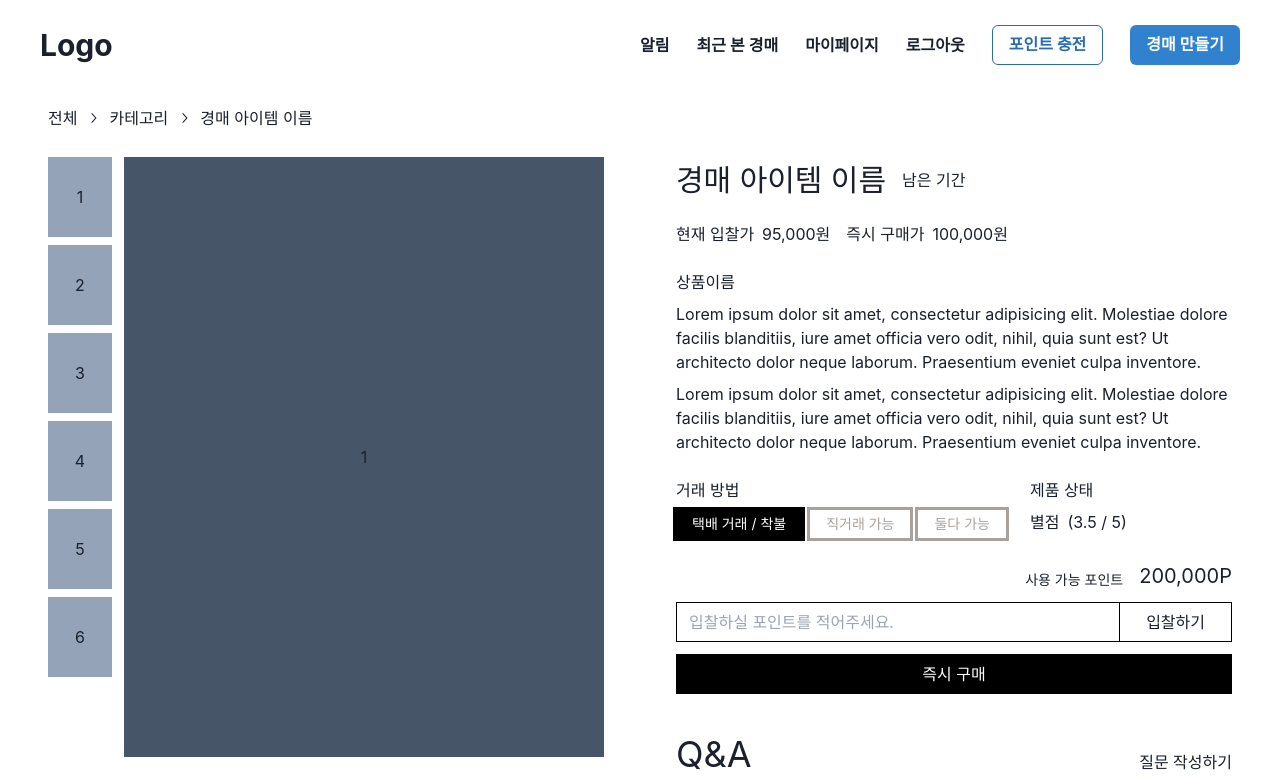
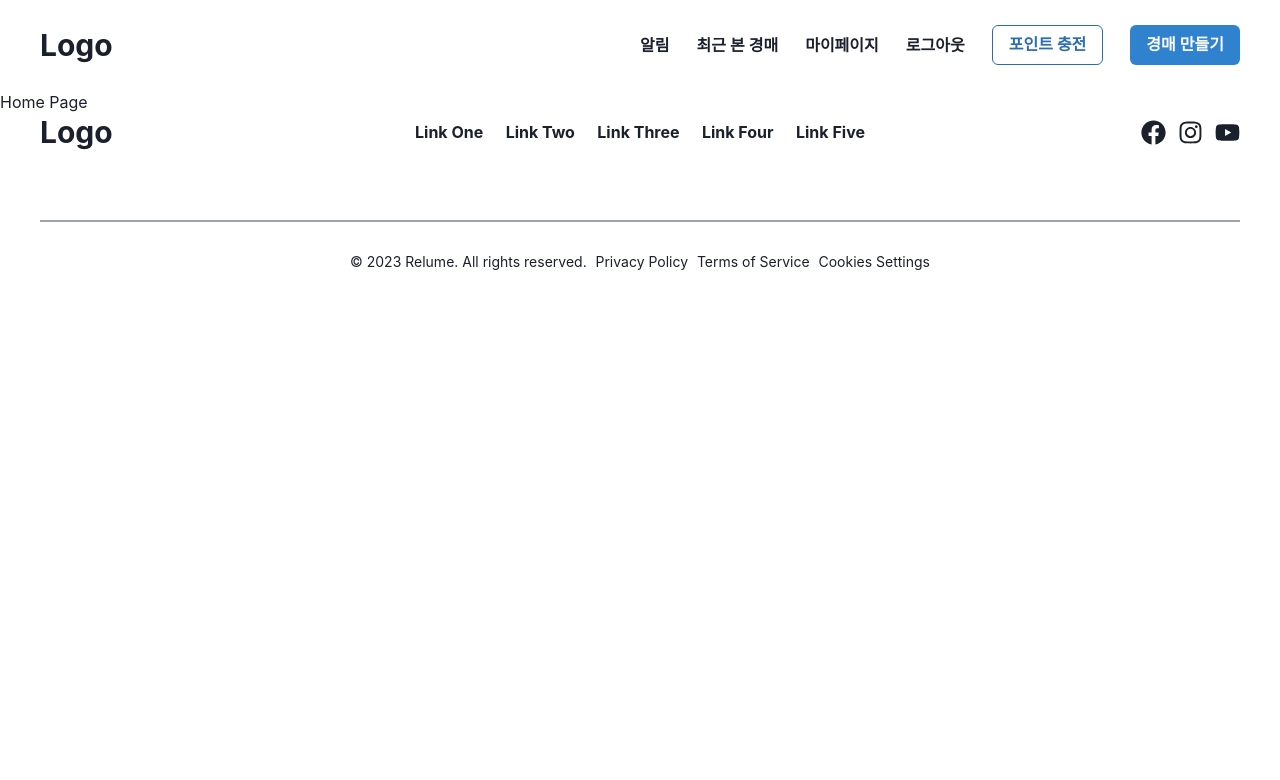
Before and after one commit to UsedAuction/front-end, a React (Vite) app: page / in a window 1280 px wide. Shown: the top 780 px of the page. Built offline with nearby package versions, Linux system fonts and the light colour scheme.

Commit message:
add: 라우터 수정 및 구현

```diff
--- a/src/App.tsx
+++ b/src/App.tsx
@@ -1,15 +1,10 @@
-import AuctionDetail from './pages/AuctionDetail';
-import Page from './router/router';
-import Nav from './components/layout/Nav';
-import Footer from './components/layout/Footer';
+import { RouterProvider } from 'react-router-dom';
+import { router } from './router/router';
 
 function App() {
   return (
     <>
-      <Nav />
-      <AuctionDetail />
-      <Page />
-      <Footer />
+      <RouterProvider router={router} />
     </>
   );
 }
--- /dev/null
+++ b/src/components/layout/Layout.tsx
@@ -0,0 +1,13 @@
+import { Outlet } from 'react-router-dom';
+import Footer from './Footer';
+import Nav from './Nav';
+
+export default function Layout() {
+  return (
+    <>
+      <Nav />
+      <Outlet />
+      <Footer />
+    </>
+  );
+}
--- a/src/pages/AuctionDetail.tsx
+++ b/src/pages/AuctionDetail.tsx
@@ -18,7 +18,7 @@ import { RxChevronRight } from 'react-icons/rx';
 
 const imageList = [1, 2, 3, 4, 5, 6];
 
-const AuctionDetail = () => {
+export default function AuctionDetail() {
   const [imageSet, setImageSet] = useState(1);
 
   const handleClick = (ele: number) => {
@@ -29,7 +29,7 @@ const AuctionDetail = () => {
     <div className="px-6 max-w-screen-xl flex flex-col mx-auto text-xm mb-24">
       <Breadcrumb className="py-4 px-6" spacing="8px" separator={<RxChevronRight />}>
         <BreadcrumbItem>
-          <BreadcrumbLink href="#">전체</BreadcrumbLink>
+          <BreadcrumbLink href="/">전체</BreadcrumbLink>
         </BreadcrumbItem>
         <BreadcrumbItem>
           <BreadcrumbLink href="#">카테고리</BreadcrumbLink>
@@ -257,6 +257,4 @@ const AuctionDetail = () => {
       </div>
     </div>
   );
-};
-
-export default AuctionDetail;
+}
--- a/src/router/router.tsx
+++ b/src/router/router.tsx
@@ -1,17 +1,21 @@
-import { Routes, Route, BrowserRouter } from 'react-router-dom';
-import { memo } from 'react';
-import Error from '../pages/Error';
+import { createBrowserRouter } from 'react-router-dom';
+import Layout from '../components/layout/Layout';
 import Home from '../pages/Home';
+import AuctionDetail from '../pages/AuctionDetail';
 
-const Page = (): JSX.Element => {
-  return (
-    <BrowserRouter>
-      <Routes>
-        <Route path="/" element={<Home />} />
-        <Route path="*" element={<Error />} />
-      </Routes>
-    </BrowserRouter>
-  );
-};
-
-export default memo(Page);
+export const router = createBrowserRouter([
+  {
+    path: '/',
+    element: <Layout />,
+    children: [
+      {
+        path: '',
+        element: <Home />,
+      },
+      {
+        path: '/detail',
+        element: <AuctionDetail />,
+      },
+    ],
+  },
+]);
```
